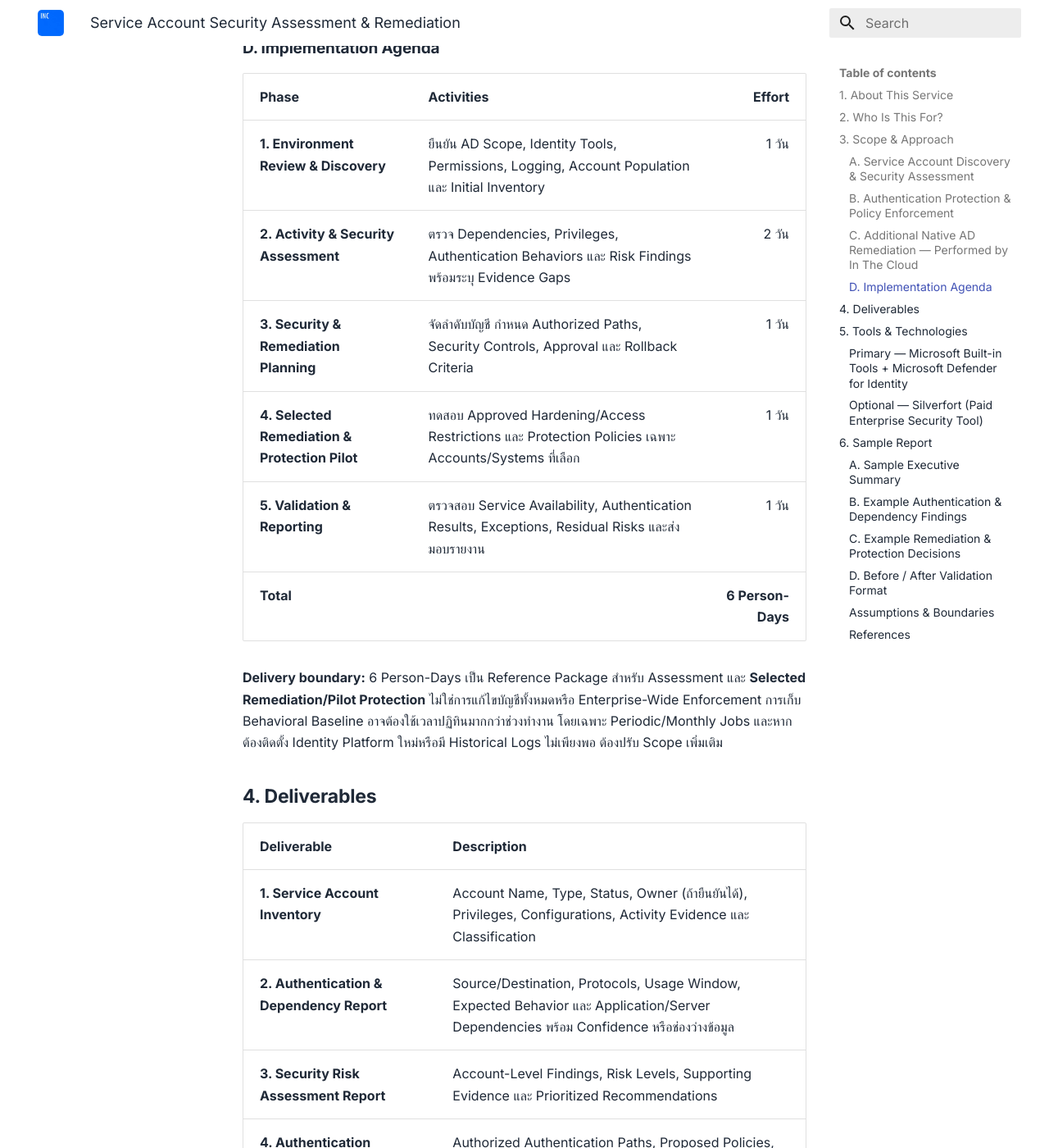
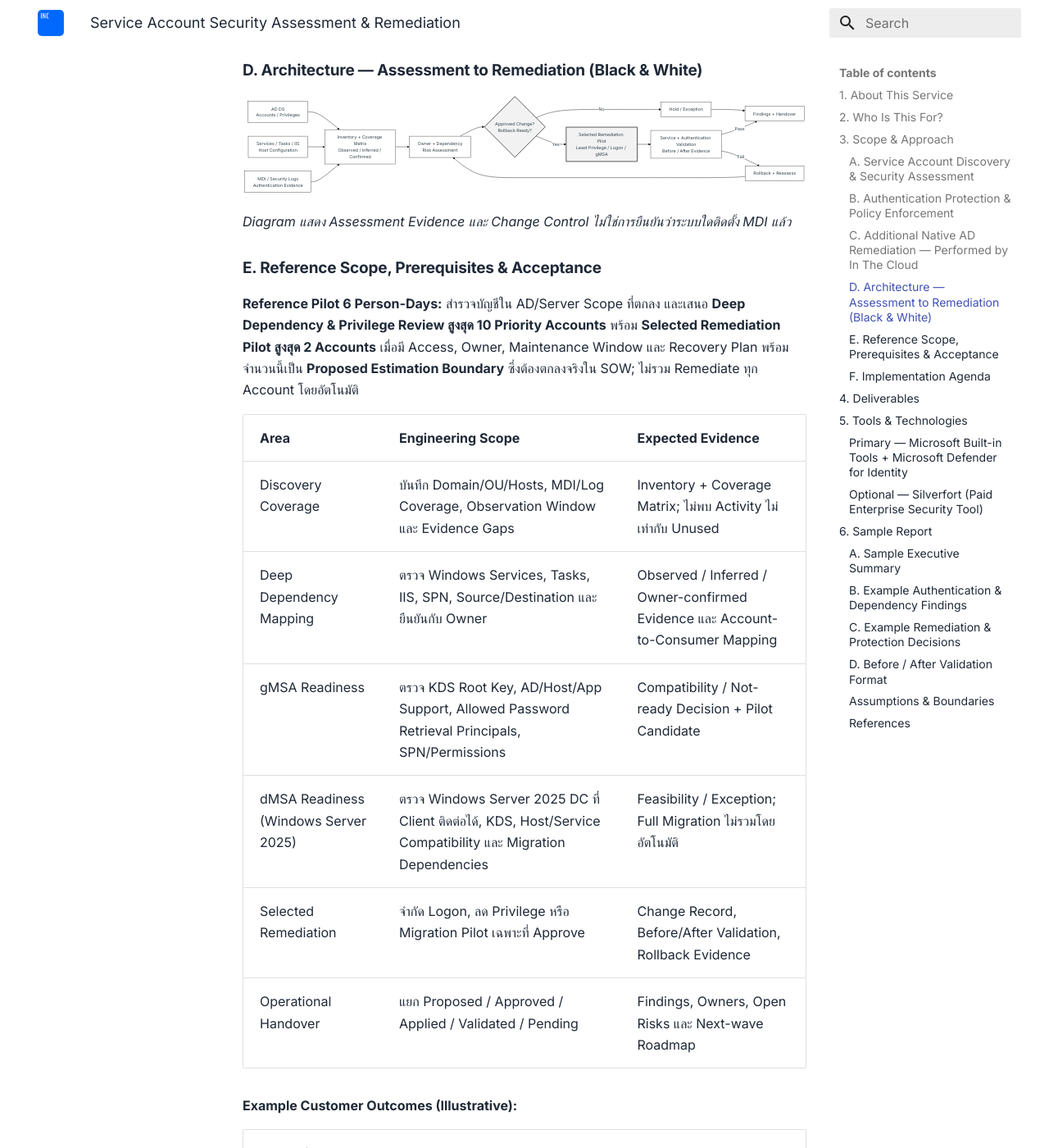
Before and after one commit to inthecloudth/service-catalog, an MkDocs documentation site: the page built from docs/services/brochures/ip-03-service-account-security.md, in a window 1280 px wide and 1400 px high, scrolled down 3954 px. Shown: the whole window at 82% size. Built offline with MkDocs 1.6.1 and Material for MkDocs 9.7.7, drawn with Linux system fonts in a browser that asks for light colours; some of the changed text lies outside the part shown.

Commit message:
docs(ip-03): add monochrome Mermaid, reference sizing, gMSA/dMSA readiness and acceptance evidence

````diff
--- a/docs/services/brochures/ip-03-service-account-security.md
+++ b/docs/services/brochures/ip-03-service-account-security.md
@@ -3,7 +3,7 @@
 > **IP-03 | Customer Service Brochure**
 > **Active Directory & Hybrid Identity Security**
 
-**Reference Duration: 6 Person-Days** — Assessment + Selected Remediation / Protection Pilot (ขึ้นอยู่กับขนาด Environment และข้อมูลที่มีอยู่; ยืนยันขอบเขตและระยะเวลาใน Statement of Work)
+**Reference Duration: 6 Person-Days** — Scoped Assessment + Selected Remediation / Protection Pilot. จำนวน Priority Accounts และ Approved Pilot Changes ให้กำหนดตาม Reference Sizing ใน SOW
 
 ## 1. About This Service
 
@@ -56,7 +56,66 @@ Silverfort หรือ MDI ช่วยค้นหา วิเคราะห
 | **Managed Service Accounts** | ประเมิน gMSA/dMSA Compatibility และจัดทำ Migration/Pilot Plan สำหรับ Application ที่รองรับ |
 | **Validation & Recovery** | มี Change Approval, Functional Test, Before/After Evidence และ Rollback Plan ก่อนขยายผล |
 
-### D. Implementation Agenda
+### D. Architecture — Assessment to Remediation (Black & White)
+
+```mermaid
+%%{init: {"theme": "base", "themeVariables": {"primaryColor": "#ffffff", "primaryTextColor": "#111111", "primaryBorderColor": "#111111", "lineColor": "#111111", "secondaryColor": "#f5f5f5", "tertiaryColor": "#ffffff"}}}%%
+flowchart LR
+    AD["AD DS<br/>Accounts / Privileges"]
+    HOST["Services / Tasks / IIS<br/>Host Configuration"]
+    LOG["MDI / Security Logs<br/>Authentication Evidence"]
+    INV["Inventory + Coverage Matrix<br/>Observed / Inferred / Confirmed"]
+    RISK["Owner + Dependency<br/>Risk Assessment"]
+    GATE{"Approved Change?<br/>Rollback Ready?"}
+    PILOT["Selected Remediation Pilot<br/>Least Privilege / Logon / gMSA"]
+    VERIFY["Service + Authentication Validation<br/>Before / After Evidence"]
+    HOLD["Hold / Exception"]
+    ROLLBACK["Rollback + Reassess"]
+    REPORT["Findings + Handover"]
+    AD --> INV
+    HOST --> INV
+    LOG --> INV
+    INV --> RISK --> GATE
+    GATE -->|Yes| PILOT --> VERIFY
+    GATE -->|No| HOLD --> REPORT
+    VERIFY -->|Pass| REPORT
+    VERIFY -->|Fail| ROLLBACK --> RISK
+    classDef default fill:#ffffff,color:#111111,stroke:#333333,stroke-width:1.2px;
+    classDef focus fill:#f2f2f2,color:#111111,stroke:#111111,stroke-width:2px;
+    class GATE,PILOT focus;
+    linkStyle default stroke:#111111,stroke-width:1.3px;
+```
+
+*Diagram แสดง Assessment Evidence และ Change Control ไม่ใช่การยืนยันว่าระบบใดติดตั้ง MDI แล้ว*
+
+### E. Reference Scope, Prerequisites & Acceptance
+
+**Reference Pilot 6 Person-Days:** สำรวจบัญชีใน AD/Server Scope ที่ตกลง และเสนอ **Deep Dependency & Privilege Review สูงสุด 10 Priority Accounts** พร้อม **Selected Remediation Pilot สูงสุด 2 Accounts** เมื่อมี Access, Owner, Maintenance Window และ Recovery Plan พร้อม จำนวนนี้เป็น **Proposed Estimation Boundary** ซึ่งต้องตกลงจริงใน SOW; ไม่รวม Remediate ทุก Account โดยอัตโนมัติ
+
+| Area | Engineering Scope | Expected Evidence |
+|---|---|---|
+| Discovery Coverage | บันทึก Domain/OU/Hosts, MDI/Log Coverage, Observation Window และ Evidence Gaps | Inventory + Coverage Matrix; ไม่พบ Activity ไม่เท่ากับ Unused |
+| Deep Dependency Mapping | ตรวจ Windows Services, Tasks, IIS, SPN, Source/Destination และยืนยันกับ Owner | Observed / Inferred / Owner-confirmed Evidence และ Account-to-Consumer Mapping |
+| gMSA Readiness | ตรวจ KDS Root Key, AD/Host/App Support, Allowed Password Retrieval Principals, SPN/Permissions | Compatibility / Not-ready Decision + Pilot Candidate |
+| dMSA Readiness (Windows Server 2025) | ตรวจ Windows Server 2025 DC ที่ Client ติดต่อได้, KDS, Host/Service Compatibility และ Migration Dependencies | Feasibility / Exception; Full Migration ไม่รวมโดยอัตโนมัติ |
+| Selected Remediation | จำกัด Logon, ลด Privilege หรือ Migration Pilot เฉพาะที่ Approve | Change Record, Before/After Validation, Rollback Evidence |
+| Operational Handover | แยก Proposed / Approved / Applied / Validated / Pending | Findings, Owners, Open Risks และ Next-wave Roadmap |
+
+**Example Customer Outcomes (Illustrative):**
+
+| Scenario | Expected Outcome |
+|---|---|
+| Service Account ไม่มี Owner | Verified Owner หรือ Open Finding พร้อม Evidence Gaps |
+| Account ใช้ Privilege เกินจำเป็น | Least-Privilege Decision และ Applied/Validated Changes เฉพาะรายการที่อนุมัติ |
+| Authentication มาจาก Unexpected Source | Source/Destination Investigation พร้อม Proposed Restriction |
+| Traditional Account ใช้ Static Password | gMSA/dMSA Feasibility; Selected Safe Pilot เฉพาะที่รองรับ |
+| Log ไม่ครอบคลุม Scheduled Monthly Jobs | Monitoring Gap และ Observation Plan; ไม่สรุปว่า Unused |
+
+**Acceptance Gates:** (1) Inventory พร้อม Data Coverage, (2) Priority Findings พร้อม Owner/Dependency Status, (3) Approved Pilot Changes พร้อม Functional Test + Rollback และ (4) Open Risks/Exceptions มี Owner. หากยังไม่ทดสอบ ให้แสดง Pending ไม่ใช่ Validated
+
+### F. Implementation Agenda
+
+
 
 | Phase | Activities | Effort |
 |---|---|---:|
@@ -172,6 +231,8 @@ Silverfort **ไม่ได้แทนการทำ Native AD Remediation**
 - การไม่พบ Authentication ในช่วงเวลาที่มีข้อมูล **ไม่ได้หมายความว่าบัญชีเลิกใช้งานแล้ว** ต้องตรวจสอบ Periodic Jobs และ Application Dependencies
 - การเปลี่ยน Production Credentials/Permissions/Enforcement ต้องผ่าน Change Approval และมี Recovery Plan
 - ไม่รวม Full Enterprise-Wide Remediation, Application Code Changes หรือ Managed Security Monitoring แบบ 24×7 ใน Reference Package
+- Reference Sizing เป็นข้อเสนอสำหรับ SOW: Deep Review ไม่เกิน 10 Priority Accounts และ Remediation Pilot ไม่เกิน 2 Accounts โดยต้องมี Prerequisites และ Change Approval
+- gMSA/dMSA Migration ขึ้นกับ DC/Host/Application Readiness; dMSA ต้องมี Windows Server 2025 DC ที่ Client ค้นพบได้ และ Complex Migration/Observation Window เป็น Scope เพิ่ม
 - Silverfort Virtual Fencing และ Automated Smart Policies ใช้งานได้เมื่อมี Platform, Integration, License และ Protocol Coverage ที่รองรับ
 
 **[ดูหน้า Technical Service IP-03](../ip-03-service-account-security.md)** · **[ติดต่อทีม In The Cloud](../../contact.md)**
@@ -179,5 +240,7 @@ Silverfort **ไม่ได้แทนการทำ Native AD Remediation**
 ### References
 
 - [Microsoft — Defender for Identity Service Account Discovery](https://learn.microsoft.com/en-us/defender-for-identity/service-account-discovery)
+- [Microsoft — Group Managed Service Accounts](https://learn.microsoft.com/en-us/windows-server/identity/ad-ds/manage/group-managed-service-accounts/group-managed-service-accounts/manage-group-managed-service-accounts)
+- [Microsoft — Delegated Managed Service Accounts FAQ](https://learn.microsoft.com/en-us/windows-server/identity/ad-ds/manage/delegated-managed-service-accounts/delegated-managed-service-accounts-faq)
 - [Microsoft — Authentication Policies and Authentication Policy Silos](https://learn.microsoft.com/en-us/windows-server/security/credentials-protection-and-management/authentication-policies-and-authentication-policy-silos)
 - [Silverfort — Service Account Security](https://www.silverfort.com/use-cases/service-account-security/)
````
